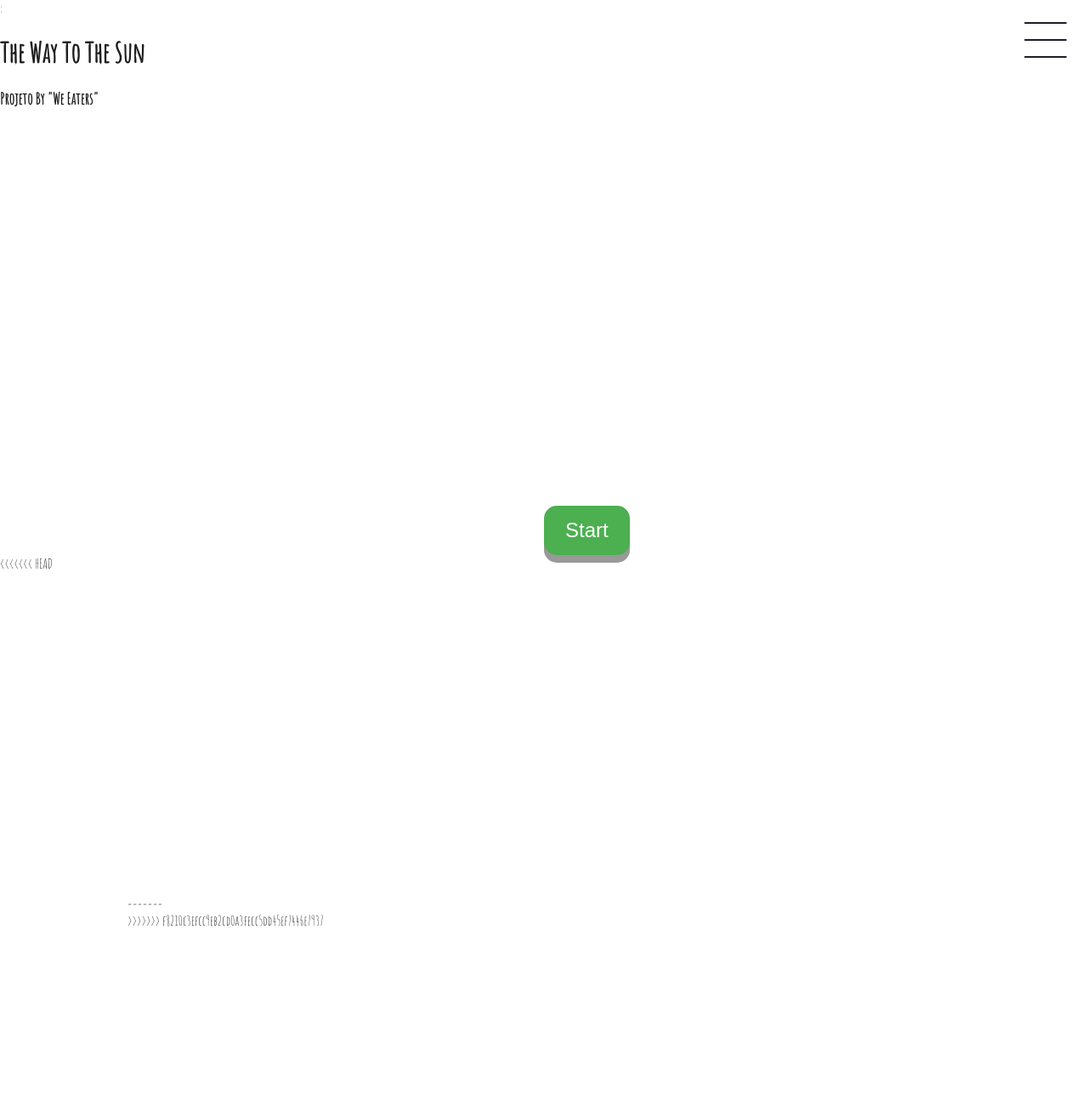
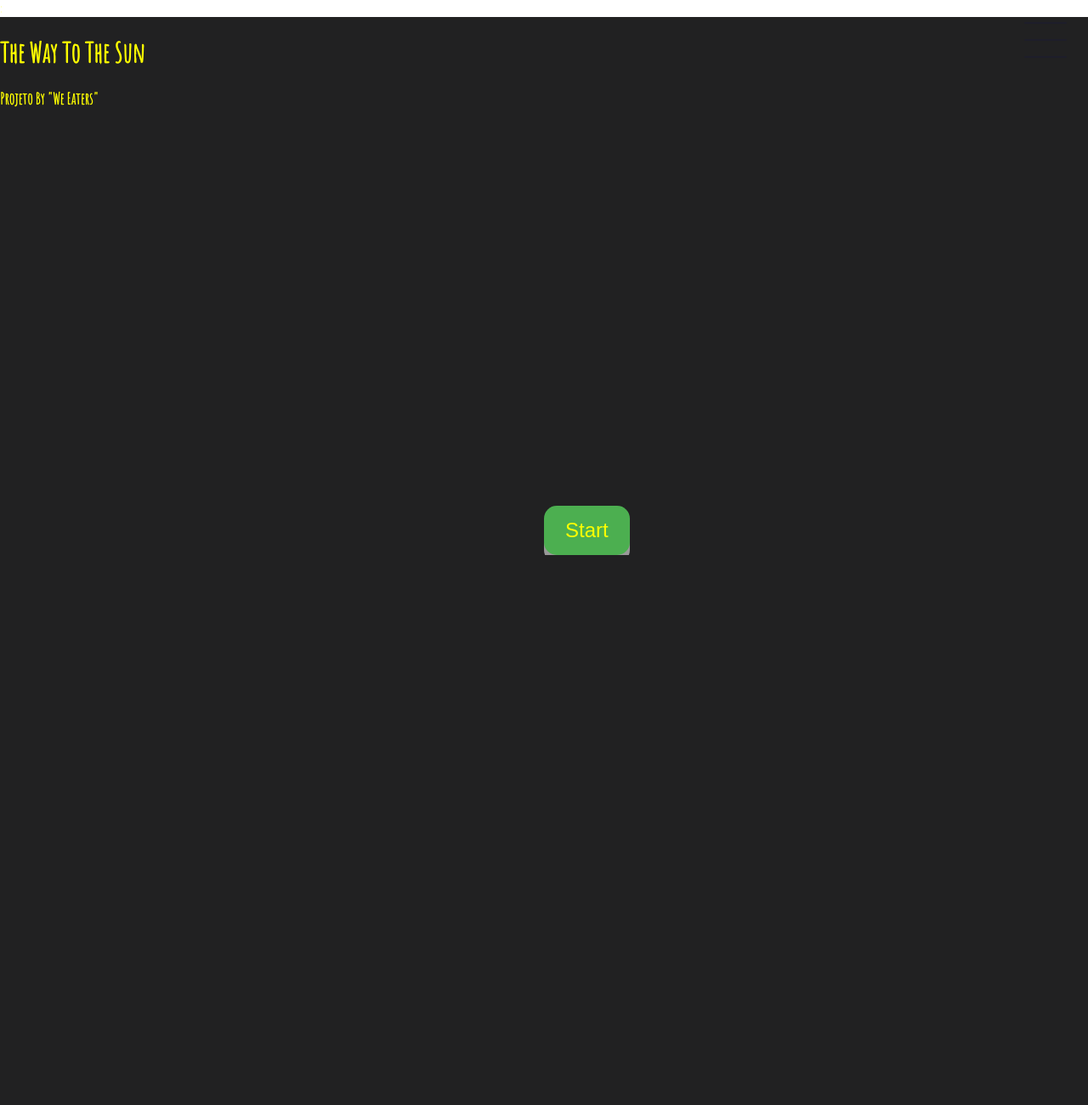
Before and after one commit to MEduardaGoes/Sun, a plain HTML site: page Index.html in a window 1280 px wide. Shown: the top 1300 px of the page at 85% size. Drawn offline with Linux system fonts and the light colour scheme.

Commit message:
ColorsChance

```diff
--- a/Index.html
+++ b/Index.html
@@ -48,7 +48,6 @@
             <button class="button" type="submit" onclick="nextPage()"><a>Start</a></button>
             </div>
 
-<<<<<<< HEAD
         </header>
 
 
@@ -64,7 +63,6 @@
                 </div>
 
                 <div class="menu" id="menu"></div>
-=======
             <div class="Pagina" id="Pag2">
                 <nav class="TextoPag" id="Texto">
                     <p>A sonda Parker Solar foi lançada em 2018 e começou a circular cada vez mais perto do sol</p>
@@ -85,7 +83,6 @@
                 </ul>
             </nav>
 
->>>>>>> f8210c3efcc9eb2cd0a3fecc5dd45ef7446e7937
 
                     <nav class="menu-itens">
                         <ul>
--- a/style.css
+++ b/style.css
@@ -4,10 +4,14 @@
     margin: 0;
     padding: 0;
     font-family: 'Amatic SC', sans-serif;
-    color: #1e1e1e
+    color: yellow
  }
 
  /*Heater*/
+
+ .header-container {
+  background-color: #212122;
+ }
 
 
  /*Heater2*/
@@ -15,7 +19,7 @@
  .header2-container {
   height: 100vh;
   width: 100vw;
-  background-color: none;
+  background-color: #212122;
   background-image: url('') ;
   background-repeat: no-repeat;
   background-position: center;
@@ -35,17 +39,17 @@ div.Pagina{
 
  /*Botão*/
  .button {
-   margin-top: 35%;
-   margin-left: 50%;
-   margin-left: 50%;
-   display: inline-block;
+  margin-top: 35%;
+  margin-left: 50%;
+  margin-left: 50%;
+  display: inline-block;
   padding: 15px 25px;
   font-size: 24px;
   cursor: pointer;
   text-align: center;
   text-decoration: none;
   outline: none;
-  color: #fff;
+  color: yellow;
   background-color: #4CAF50;
   border: none;
   border-radius: 15px;
```
